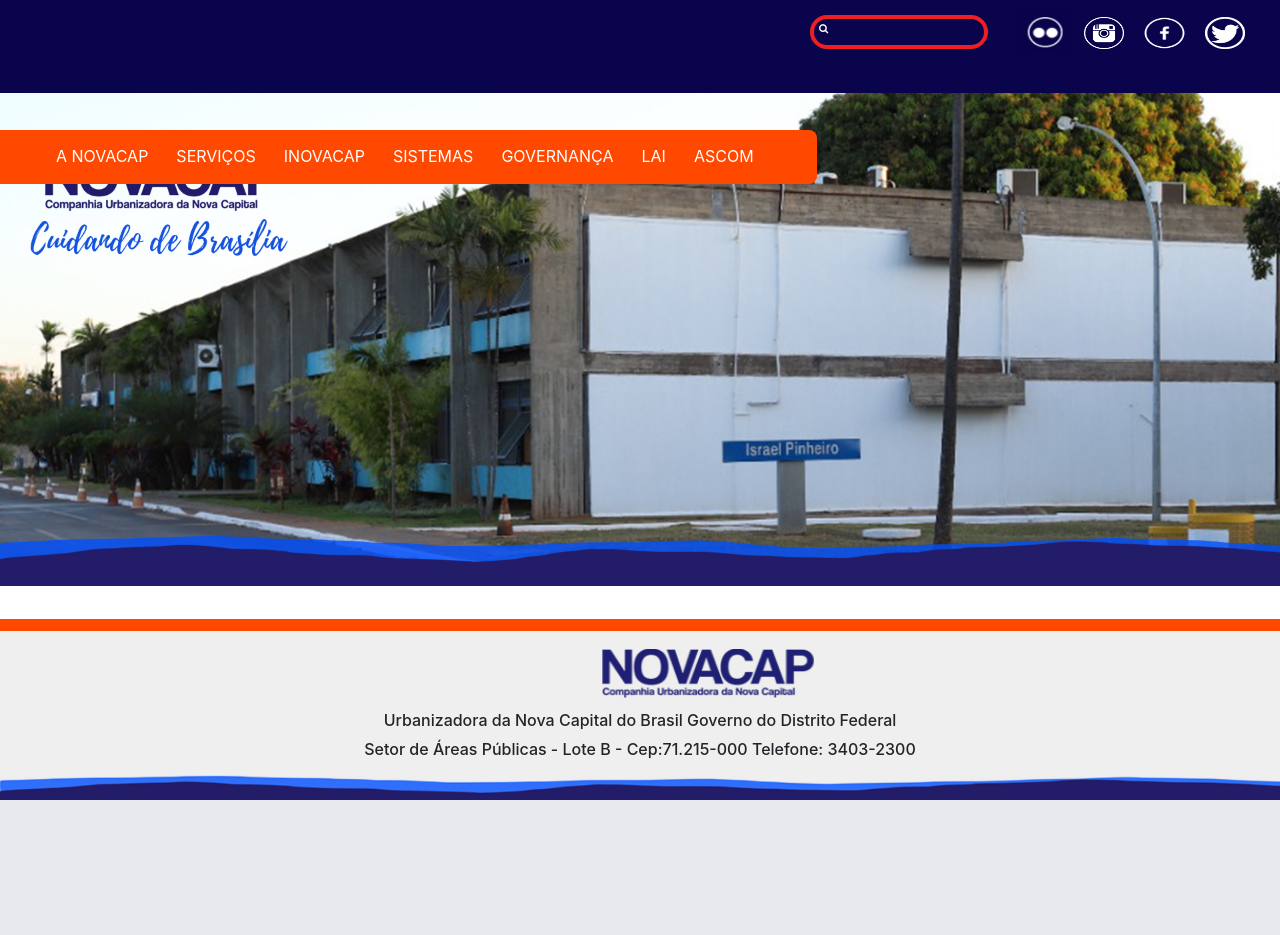
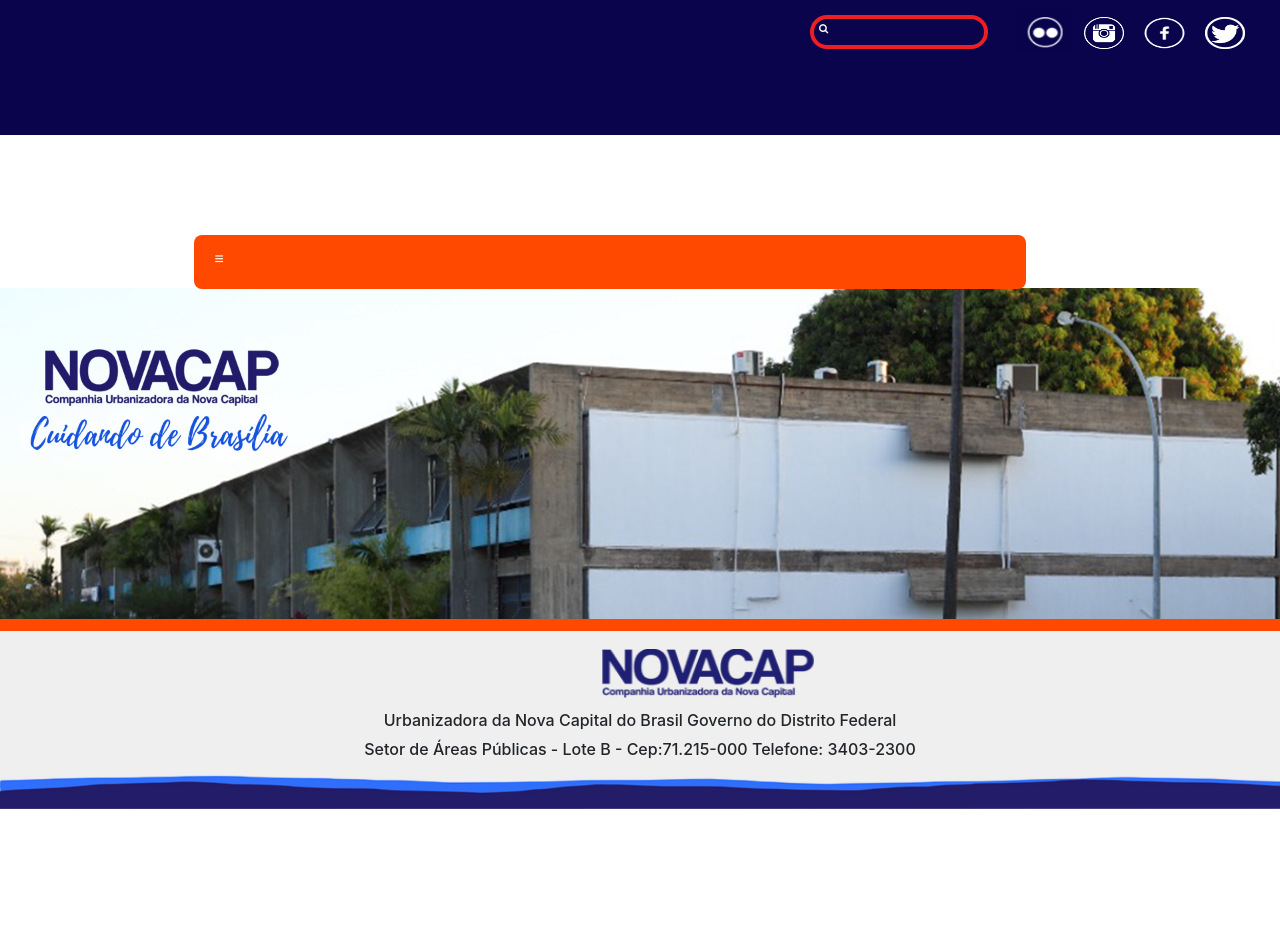
Before and after one commit to NOVACAP/Projeto-ASCOM2, a PHP site: page / in a window 1280 px wide. Before the commit the page ends 800 px from the top, so only its background shows below. Run offline with PHP 8.4, Linux system fonts and the light colour scheme; some libraries are stand-ins or nearby versions.

Commit message:
responsividadde

```diff
--- a/css/styless.css
+++ b/css/styless.css
@@ -62,8 +62,8 @@
 /*Navbar laranja*/
 
 .navbar {
-    margin-top: 106px;
-    margin-left: 45%;
+    margin-top: -20%;
+    margin-left: 72%;
 }
 
 #menu {
@@ -233,10 +233,7 @@
     background: url("../img/IsaraelPinheiro.jpg")no-repeat center center;
     height: 680px;
     background-size: 100%;
-    left: 0;
-    padding: 3em;
-    position: absolute;
-    right: 0;
+    padding: 40em;
     text-align: center;
     top: 0px;
 }
@@ -244,16 +241,19 @@
 
 /* mobile styles */
 
-@media only screen and (max-width: 1380px) {
+@media only screen and (max-width: 1999px) {
     .navbar {
-        margin-top: 100px;
-        margin-left: -45px;
+        margin-left: 67%;
     }
     header {
         height: 135px;
         background-color: #09044c;
     }
-    @media screen and (max-width: 800px) {
+    @media screen and (max-width: 1820px) {
+        .navbar {
+            margin-left: -43%;
+            margin-top: -300px;
+        }
         #menu {
             position: relative
         }
--- a/index.html
+++ b/index.html
@@ -65,7 +65,8 @@
     </header>
     <!--Navbar laranja e imagem-->
     <div class="view intro hm-purple-light ">
-        <nav class="navbar navbar-expand-lg scrolling-navbar" id='menu'>
+
+        <nav class="sticky-top navbar navbar-expand-lg scrolling-navbar" id='menu'>
             <input type='checkbox' id='responsive-menu' onclick='updatemenu()'><label></label>
             <ul>
                 <li><a href='http://'>A NOVACAP</a></li>
```
